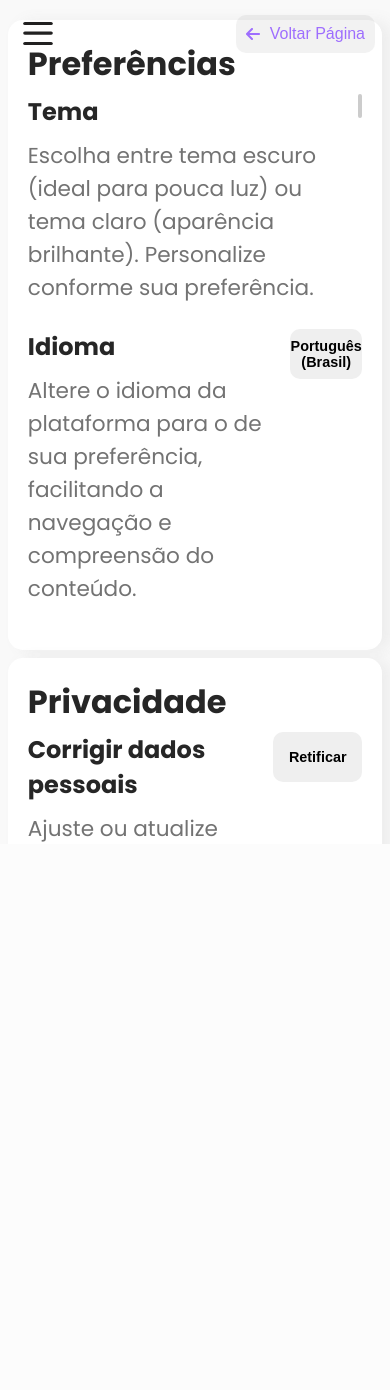
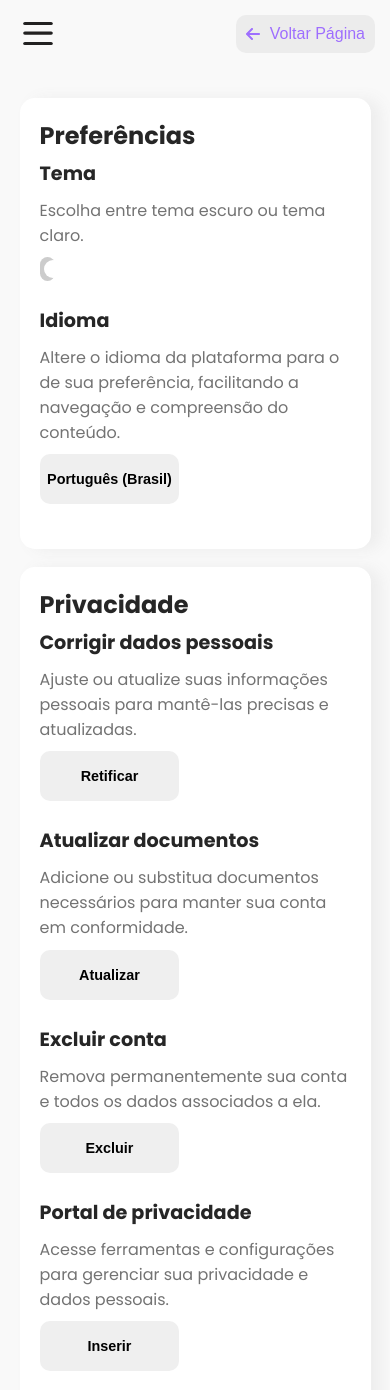
Before and after one commit to I-Samuel-I/DashBoard, a React (Vite) app: page /Settings in a window 390 px wide. Shown: the top 1390 px of the page. Before the commit the page ends 844 px from the top, so only its background shows below. Built offline with nearby package versions, Linux system fonts and the light colour scheme.

Commit message:
style: responsive updated

```diff
--- a/src/assets/components/configPage/DarkMode/style.jsx
+++ b/src/assets/components/configPage/DarkMode/style.jsx
@@ -20,10 +20,10 @@ export const Slider = styled.span`
   left: 0;
   right: 0;
   bottom: 0;
-  background-color: #ccc;
-  border-radius: 34px;
+ border-radius: 34px;
+
   transition: 0.4s;
-
+ background-color: #ccc;
   &:before {
     content: "";
     position: absolute;
--- a/src/assets/components/walletPage/Balance/style.jsx
+++ b/src/assets/components/walletPage/Balance/style.jsx
@@ -44,9 +44,6 @@ export const Balance = styled.header`
     gap: 10px;
     nav {
       width: 100%;
-      ul {
-        gap: 15px;
-      }
     }
     @media (width < 600px) {
       li {
--- a/src/assets/pages/Config/index.jsx
+++ b/src/assets/pages/Config/index.jsx
@@ -1,8 +1,10 @@
 import * as S from "./style";
+
 import DarkMode from "../../components/configPage/DarkMode";
 import Language from "../../components/Language";
 import NavbarDisplayOff from "../../components/nav/NavbarDisplayOff";
 import ReturnPage from "../../routes/Return/returnPage";
+
 export default function Config() {
   return (
     <>
@@ -12,24 +14,20 @@ export default function Config() {
             <h1> Preferências </h1>
             <ul>
               <li>
-                <h2>
-                  Tema
-                  <p>
-                    Escolha entre tema escuro (ideal para pouca luz) ou tema
-                    claro (aparência brilhante). Personalize conforme sua
-                    preferência.
-                  </p>
-                </h2>
+                <span>
+                  <h2>Tema</h2>
+                  <p>Escolha entre tema escuro ou tema claro.</p>
+                </span>
                 <DarkMode />
               </li>
               <li>
-                <h2>
-                  Idioma
+                <span>
+                  <h2>Idioma </h2>
                   <p>
                     Altere o idioma da plataforma para o de sua preferência,
                     facilitando a navegação e compreensão do conteúdo.
                   </p>
-                </h2>
+                </span>
                 <Language />
               </li>
             </ul>
@@ -38,43 +36,44 @@ export default function Config() {
             <h1> Privacidade </h1>
             <ul>
               <li>
-                <h2>
-                  Corrigir dados pessoais
+                <span>
+                  <h2>Corrigir dados pessoais</h2>
                   <p>
                     Ajuste ou atualize suas informações pessoais para mantê-las
                     precisas e atualizadas.
                   </p>
-                </h2>
+                </span>
                 <button>Retificar</button>
               </li>
               <li>
-                <h2>
-                  Atualizar documentos
+                <span>
+                  <h2>Atualizar documentos</h2>
                   <p>
                     Adicione ou substitua documentos necessários para manter sua
                     conta em conformidade.
                   </p>
-                </h2>
+                </span>
                 <button>Atualizar</button>
               </li>
               <li>
-                <h2>
-                  Excluir conta
+                <span>
+                  <h2>Excluir conta</h2>
                   <p>
                     Remova permanentemente sua conta e todos os dados associados
                     a ela.
                   </p>
-                </h2>
+                </span>
                 <S.DeleteBtn>Excluir</S.DeleteBtn>
               </li>
               <li>
-                <h2>
-                  Portal de privacidade
+                <span>
+                  <h2>Portal de privacidade</h2>
                   <p>
                     Acesse ferramentas e configurações para gerenciar sua
                     privacidade e dados pessoais.
                   </p>
-                </h2>
+                </span>
+
                 <button>Inserir</button>
               </li>
             </ul>
--- a/src/assets/pages/Config/style.jsx
+++ b/src/assets/pages/Config/style.jsx
@@ -3,23 +3,14 @@ import styled from "styled-components";
 export const Config = styled.main`
   display: flex;
   flex-direction: row-reverse;
-  height: 100vh;
 `;
 export const Options = styled.div`
-  width: 80%;
+  width: 90%;
   margin-left: 5%;
   margin-right: 5%;
   margin-top: 5%;
-
-  @media (width <= 767px) {
-    width: 100%;
-    margin-left: 2%;
-    margin-right: 2%;
-    margin-top: 5%;
-  }
-
-  @media (767px < width <= 991px) {
-    width: 100%;
+  h2 {
+    font-size: 1.2rem;
   }
 
   div {
@@ -30,27 +21,12 @@ export const Options = styled.div`
     border-radius: 15px;
   }
   button {
+    width: 15%;
+    height: 50px;
     border: none;
     border-radius: 10px;
-    width: 15%;
     font-weight: 550;
     font-size: 0.9em;
-    height: 50px;
-
-    @media (991px < width <= 1199px) {
-      width: 50%;
-      height: 50px;
-    }
-
-    @media (651px < width <= 990px) {
-      width: 40%;
-    }
-    @media (500 <width <= 650px) {
-      width: 65%;
-    }
-    @media (width <= 499px) {
-      width: 100%;
-    }
   }
   button:hover {
     cursor: pointer;
@@ -73,17 +49,46 @@ export const Options = styled.div`
     padding-bottom: 25px;
   }
   p {
-    padding-right: 200px;
+    width: 80%;
     padding-top: 10px;
     font-weight: normal;
-    font-size: 0.9em;
     color: #737373;
+  }
 
-    @media (500 <= width <= 767px) {
-      padding-right: 50px;
+  @media (width < 1200px) {
+
+    button{
+      width: 25%;
     }
-    @media (width <= 499px) {
-      padding-right: 0px;
+  }
+  @media (width < 992px) {
+    margin-top: 15%;
+    button{
+      width: 30%;
+    }
+    li {
+      flex-direction: column;
+    }
+    p {
+      width: 100%;
+      margin-bottom: 3%;
+    }
+  }
+  @media (width < 600px) {
+    margin-top: 25%;
+
+    div{
+      margin-bottom: 5%;
+    }
+    h1{
+      font-size: 1.5rem;
+
+    }
+    h2 {
+      font-size: 1.2rem;
+    }
+    button{
+      width: 45%;
     }
   }
 `;
--- a/src/assets/pages/Home/style.jsx
+++ b/src/assets/pages/Home/style.jsx
@@ -6,6 +6,15 @@ export const Home = styled.section`
   justify-content: center;
   align-items: center;
   height: 100vh;
+  padding: 15px;
+  h1{
+    text-align: center;
+  }
+  @media(width < 600px) {
+    h1{
+      font-size: 1.2rem;
+    }
+  }
 `;
 export const EnterButton = styled.button`
   width: 200px;
--- a/src/assets/pages/Wallet/style.jsx
+++ b/src/assets/pages/Wallet/style.jsx
@@ -8,4 +8,5 @@ export const WalletInfo = styled.div`
     display: flex;
     flex-direction: column;
     width: 100%;
+    margin-bottom: 2%;
 `
```
Also changed, not shown: 1 other file (tests, documents, lock files or other folders).
